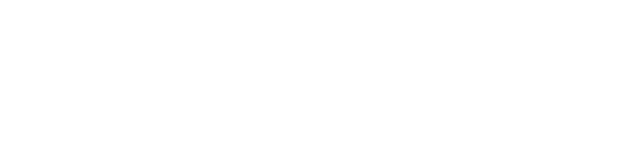
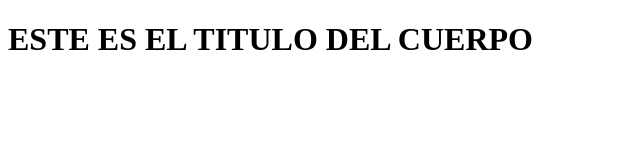
Before and after one commit to LuisGuillermo25/clase-git, a plain HTML site: page index.html in a window 1280 px wide. Shown: the whole page, without its empty margins (0-640 px from the left). Drawn offline with Linux system fonts and the light colour scheme.

Commit message:
version3

```diff
--- a/index.html
+++ b/index.html
@@ -7,6 +7,8 @@
     <title>Document</title>
 </head>
 <body>
-
+    <div>
+        <h1>ESTE ES EL TITULO DEL CUERPO</h1>
+    </div>
 </body>
 </html>
```
